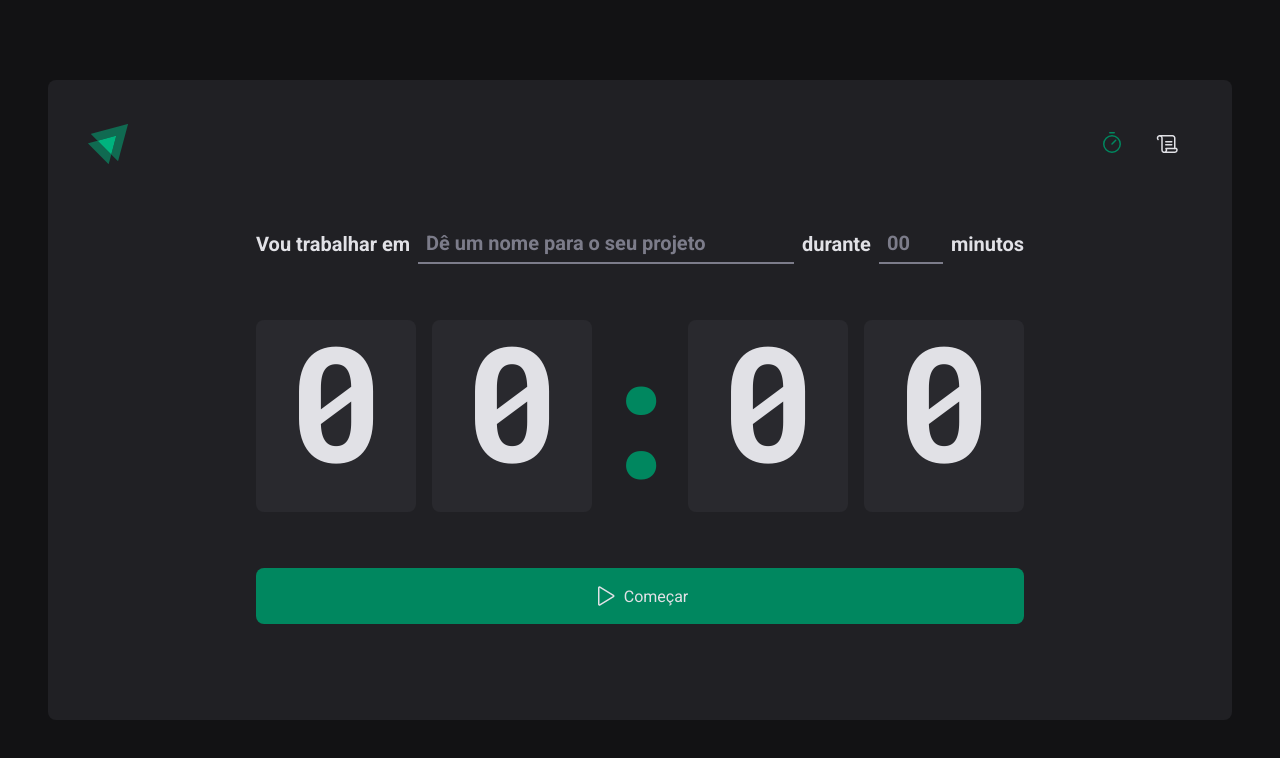
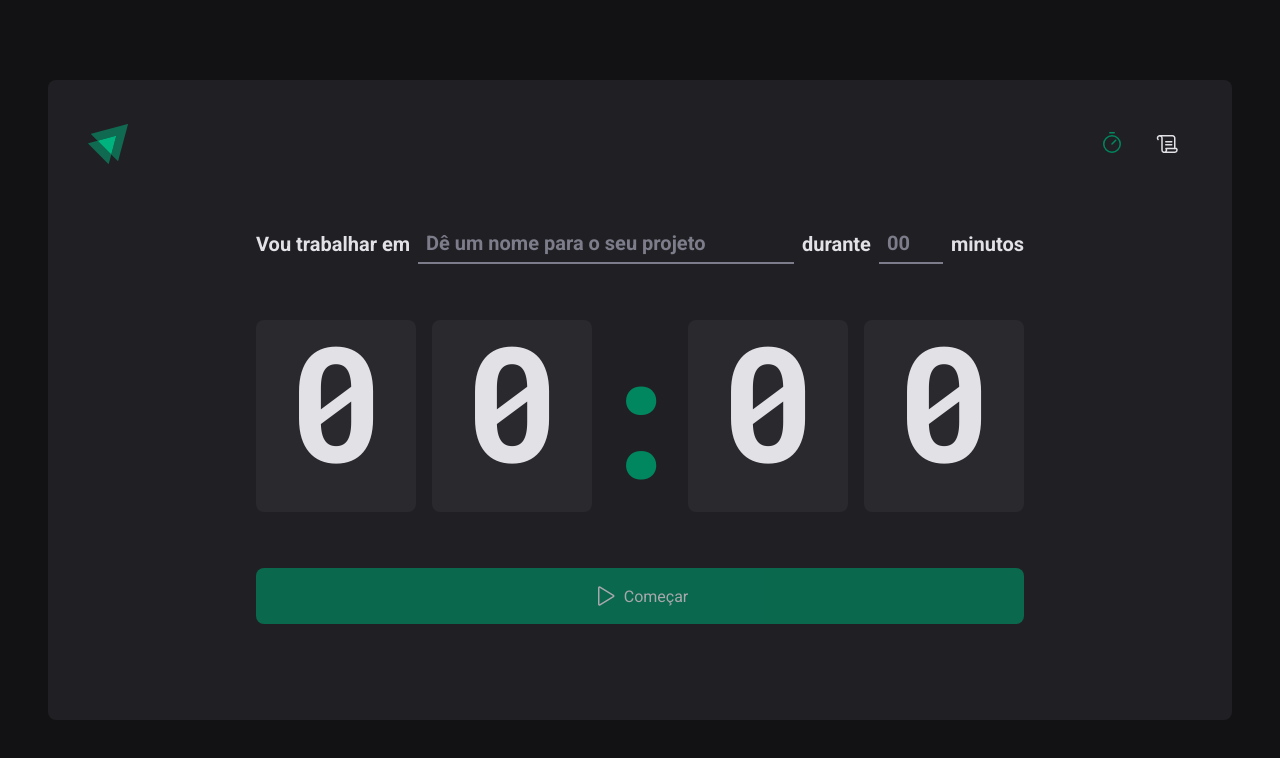
Before and after one commit to imnotannamaria/Ignite-timer, a React (Vite) app: page / in a window 1280 px wide. Shown: the top 758 px of the page. Built offline with nearby package versions, Linux system fonts and the light colour scheme.

Commit message:
Criando estrutura para trabalhar com React Hook Form

```diff
--- a/package.json
+++ b/package.json
@@ -12,6 +12,7 @@
     "phosphor-react": "^1.4.1",
     "react": "^18.0.0",
     "react-dom": "^18.0.0",
+    "react-hook-form": "^7.33.1",
     "react-router-dom": "^6.3.0",
     "styled-components": "^5.3.5"
   },
--- a/src/pages/Home/index.tsx
+++ b/src/pages/Home/index.tsx
@@ -1,4 +1,5 @@
 import { Play } from 'phosphor-react'
+import { useForm } from 'react-hook-form'
 import {
   CountdownContainer,
   FormContainer,
@@ -10,15 +11,25 @@ import {
 } from './styles'
 
 export function Home() {
+  const { register, handleSubmit, watch } = useForm()
+
+  function handleCrateNewCycle(data: any) {
+    console.log(data)
+  }
+
+  const task = watch('task')
+  const isSubmitDisabled = !task
+
   return (
     <HomeContainer>
-      <form action="">
+      <form onSubmit={handleSubmit(handleCrateNewCycle)} action="">
         <FormContainer>
           <label htmlFor="task">Vou trabalhar em</label>
           <TaskInput
             id="task"
             list="task-suggestions"
             placeholder="Dê um nome para o seu projeto"
+            {...register('task')}
           />
 
           <datalist id="task-suggestions">
@@ -35,6 +46,7 @@ export function Home() {
             step={5}
             min={5}
             max={60}
+            {...register('minutesAmount', { valueAsNumber: true })}
           />
 
           <span>minutos</span>
@@ -48,7 +60,7 @@ export function Home() {
           <span>0</span>
         </CountdownContainer>
 
-        <StartCountdownButton type="submit">
+        <StartCountdownButton disabled={isSubmitDisabled} type="submit">
           <Play size={24} />
           Começar
         </StartCountdownButton>
```
Also changed, not shown: 2 other files (tests, documents, lock files or other folders).
